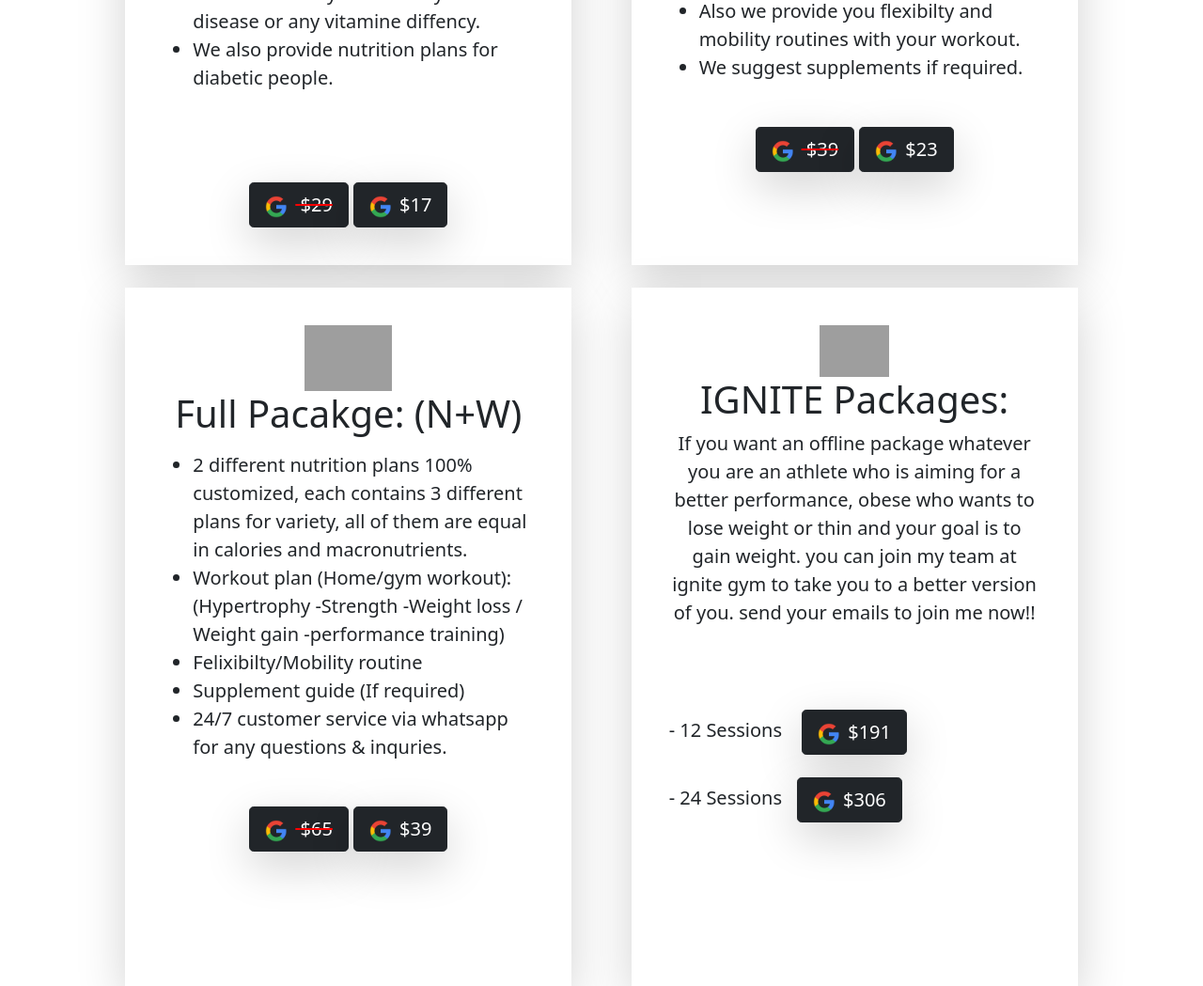
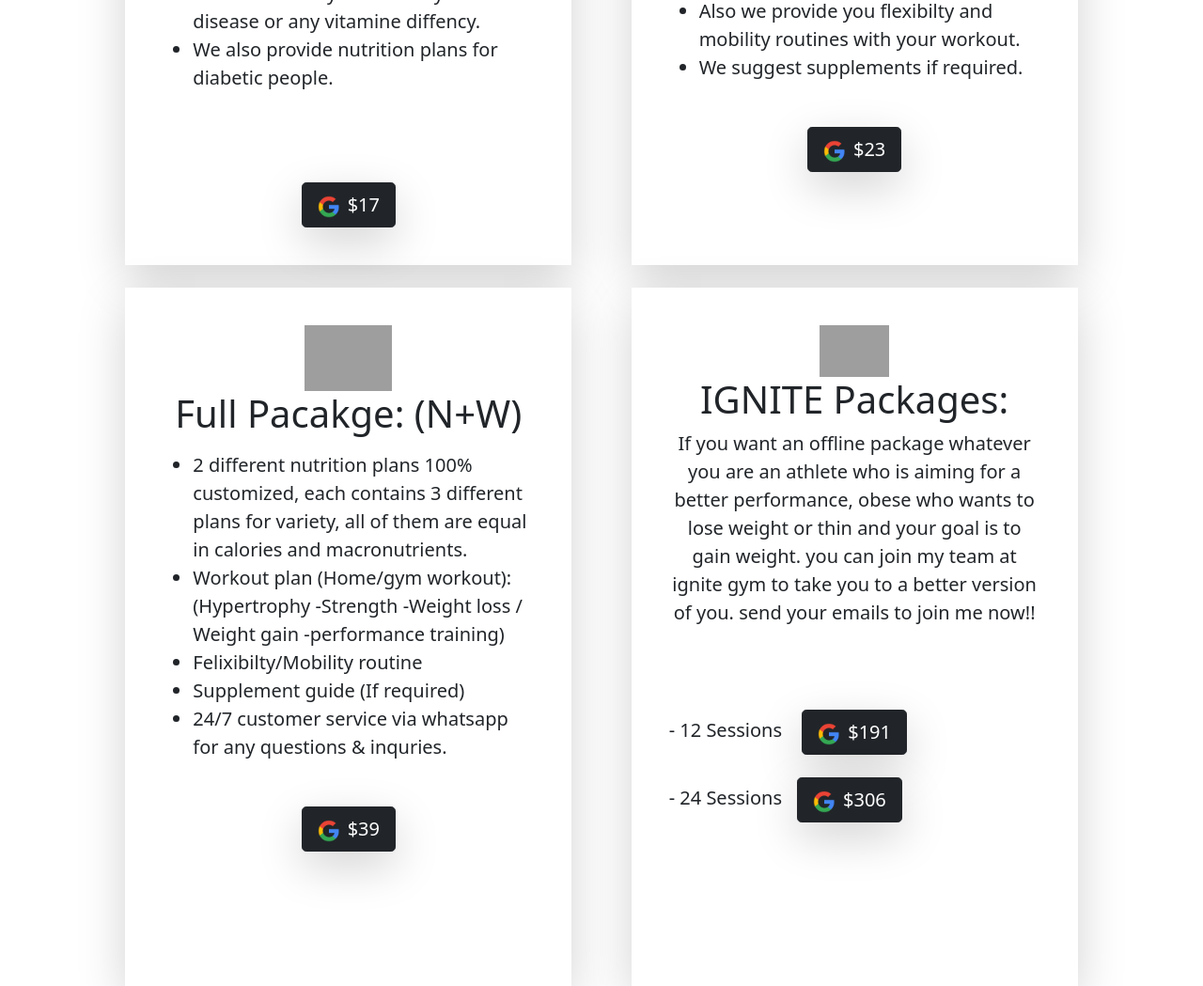
Before and after one commit to sharqawyjunior/shjr, a plain HTML site: page packages.html in a window 1280 px wide. Shown: the part 4480-5529 px from the top of the page at 94% size. Drawn offline with nearby package versions, Linux system fonts and the light colour scheme; grey boxes are pictures that could not be loaded.

Commit message:
Update packages.html

```diff
--- a/packages.html
+++ b/packages.html
@@ -376,8 +376,8 @@ We also provide nutrition plans for diabetic people.
 
           <p class="lead  d-block w-100 fw-bolder text-center mt-5 align-self-center">
 
- <a href="https://forms.gle/F5EbX5yVDgwMqgZ2A" target="_blank" class="btn bg-dark mt-3 btn-lg shadow-lg btn-dark" id="btn-header"><img src="Google_-G-_Logo.svg_.png" class="img-fluid me-2" height="24px" width="24px" alt=""><span style='color:red;text-decoration:line-through' > <span style="color: white;">$29 </span></span> </a>
-       <a href="https://forms.gle/F5EbX5yVDgwMqgZ2A" target="_blank" class="btn bg-dark mt-3 btn-lg shadow-lg btn-dark" id="btn-header"><img src="Google_-G-_Logo.svg_.png" class="img-fluid me-2" height="24px" width="24px" alt="">$17 </a>
+<!-- <a href="https://forms.gle/F5EbX5yVDgwMqgZ2A" target="_blank" class="btn bg-dark mt-3 btn-lg shadow-lg btn-dark" id="btn-header"><img src="Google_-G-_Logo.svg_.png" class="img-fluid me-2" height="24px" width="24px" alt=""><span style='color:red;text-decoration:line-through' > <span style="color: white;">$29 </span></span> </a>
+   -->    <a href="https://forms.gle/F5EbX5yVDgwMqgZ2A" target="_blank" class="btn bg-dark mt-3 btn-lg shadow-lg btn-dark" id="btn-header"><img src="Google_-G-_Logo.svg_.png" class="img-fluid me-2" height="24px" width="24px" alt="">$17 </a>
           </p>
 
             </div>
@@ -420,8 +420,8 @@ We also provide nutrition plans for diabetic people.
 
                   </div>
                   <p class="lead  d-block w-100 fw-bolder text-center  align-self-center" >
-<a href="https://forms.gle/F5EbX5yVDgwMqgZ2A" target="_blank" class="btn bg-dark mt-3 btn-lg shadow-lg btn-dark" id="btn-header"><img src="Google_-G-_Logo.svg_.png" class="img-fluid me-2" height="24px" width="24px" alt=""><span style='color:red;text-decoration:line-through' > <span style="color: white;">$39 </span></span> </a>
-    <a href="https://forms.gle/F5EbX5yVDgwMqgZ2A" target="_blank" class="btn bg-dark mt-3 btn-lg shadow-lg btn-dark" id="btn-header"><img src="Google_-G-_Logo.svg_.png" class="img-fluid me-2" height="24px" width="24px" alt="">$23 </a>
+<!-- <a href="https://forms.gle/F5EbX5yVDgwMqgZ2A" target="_blank" class="btn bg-dark mt-3 btn-lg shadow-lg btn-dark" id="btn-header"><img src="Google_-G-_Logo.svg_.png" class="img-fluid me-2" height="24px" width="24px" alt=""><span style='color:red;text-decoration:line-through' > <span style="color: white;">$39 </span></span> </a>
+ -->   <a href="https://forms.gle/F5EbX5yVDgwMqgZ2A" target="_blank" class="btn bg-dark mt-3 btn-lg shadow-lg btn-dark" id="btn-header"><img src="Google_-G-_Logo.svg_.png" class="img-fluid me-2" height="24px" width="24px" alt="">$23 </a>
                   </p>
 
             </div>
@@ -471,8 +471,8 @@ We also provide nutrition plans for diabetic people.
                   </div>
 
                   <p class="lead  d-block w-100 fw-bolder text-center mt-auto align-self-center">
-         <a href="https://forms.gle/F5EbX5yVDgwMqgZ2A" target="_blank" class="btn bg-dark mt-3 btn-lg shadow-lg btn-dark" id="btn-header"><img src="Google_-G-_Logo.svg_.png" class="img-fluid me-2" height="24px" width="24px" alt=""><span style='color:red;text-decoration:line-through' > <span style="color: white;">$65 </span></span> </a>
-             <a href="https://forms.gle/F5EbX5yVDgwMqgZ2A" target="_blank" class="btn bg-dark mt-3 btn-lg shadow-lg btn-dark" id="btn-header"><img src="Google_-G-_Logo.svg_.png" class="img-fluid me-2" height="24px" width="24px" alt="">$39 </a>
+      <!--   <a href="https://forms.gle/F5EbX5yVDgwMqgZ2A" target="_blank" class="btn bg-dark mt-3 btn-lg shadow-lg btn-dark" id="btn-header"><img src="Google_-G-_Logo.svg_.png" class="img-fluid me-2" height="24px" width="24px" alt=""><span style='color:red;text-decoration:line-through' > <span style="color: white;">$65 </span></span> </a>
+     -->        <a href="https://forms.gle/F5EbX5yVDgwMqgZ2A" target="_blank" class="btn bg-dark mt-3 btn-lg shadow-lg btn-dark" id="btn-header"><img src="Google_-G-_Logo.svg_.png" class="img-fluid me-2" height="24px" width="24px" alt="">$39 </a>
 
                   </p>
             </div>
```
